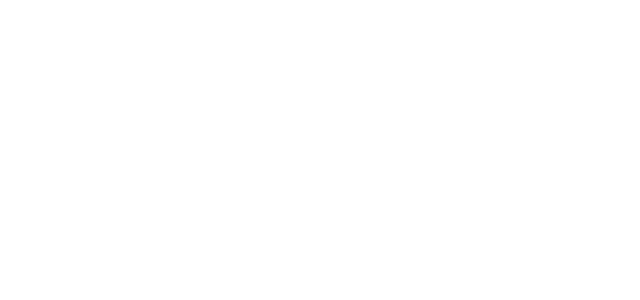
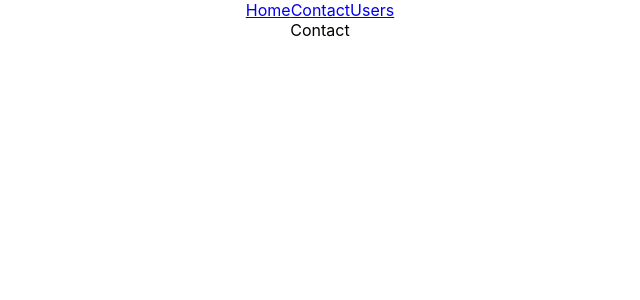
Before and after one commit to karolina-szlenk/birdy-web, a React (Create React App) app: page /contact in a window 1280 px wide. Shown: the top 300 px of the page, without its empty margins (320-960 px from the left). Built offline with nearby package versions, Linux system fonts and the light colour scheme.

Commit message:
app structure done

```diff
--- a/package.json
+++ b/package.json
@@ -8,6 +8,7 @@
     "@testing-library/user-event": "^7.2.1",
     "react": "^16.13.1",
     "react-dom": "^16.13.1",
+    "react-router-dom": "^5.2.0",
     "react-scripts": "3.4.1"
   },
   "scripts": {
--- a/src/App.js
+++ b/src/App.js
@@ -1,10 +1,22 @@
-import React from 'react';
-import './App.css';
+import React from "react";
+import { BrowserRouter, Switch, Route } from "react-router-dom";
+import Navigation from "./components/Navigation/Navigation";
+import Home from "./pages/Home";
+import Contact from "./pages/Contact";
+import Users from "./pages/Users";
+import "./App.css";
 
 function App() {
   return (
     <div className="App">
-
+      <BrowserRouter>
+        <Navigation />
+        <Switch>
+          <Route exact path="/" component={Home}></Route>
+          <Route path="/contact" component={Contact}></Route>
+          <Route path="/users" component={Users}></Route>
+        </Switch>
+      </BrowserRouter>
     </div>
   );
 }
--- /dev/null
+++ b/src/components/Navigation/Navigation.js
@@ -0,0 +1,12 @@
+import React from "react";
+import { Link } from "react-router-dom";
+
+export default function Navigation() {
+  return (
+    <div>
+      <Link to="/">Home</Link>
+      <Link to="/contact">Contact</Link>
+      <Link to="/users">Users</Link>
+    </div>
+  );
+}
--- /dev/null
+++ b/src/pages/Contact.js
@@ -0,0 +1,5 @@
+import React from "react";
+
+export default function Contact() {
+  return <div>Contact</div>;
+}
--- /dev/null
+++ b/src/pages/Home.js
@@ -0,0 +1,5 @@
+import React from "react";
+
+export default function Home() {
+  return <div>Home</div>;
+}
--- /dev/null
+++ b/src/pages/Users.js
@@ -0,0 +1,5 @@
+import React from "react";
+
+export default function Users() {
+  return <div>Users</div>;
+}
```
Also changed, not shown: 1 other file (tests, documents, lock files or other folders).
